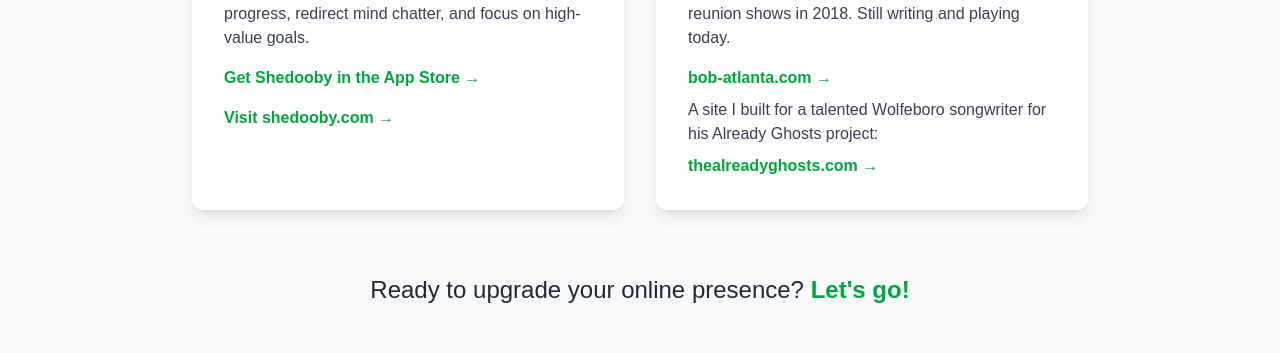
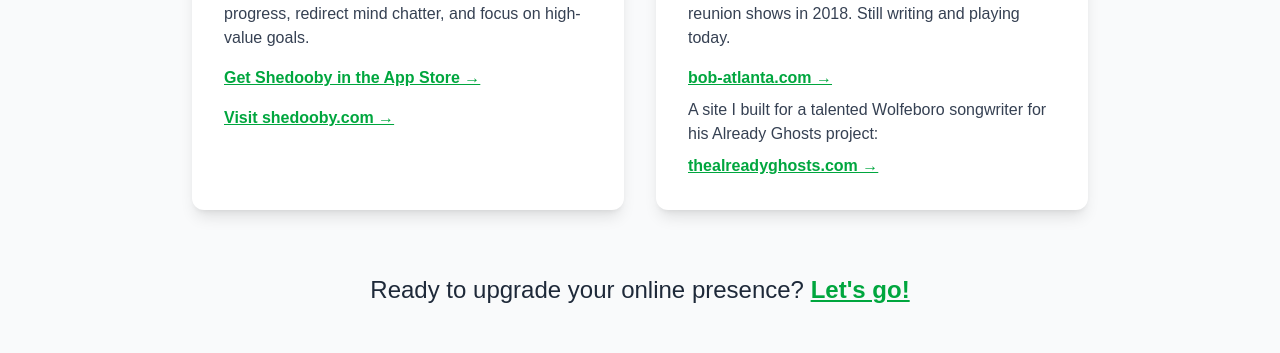
Before and after one commit to DonutsInTheSnow/rich-hudson-net, a Next.js app: page /about in a window 1280 px wide. Shown: the part 1248-1601 px from the top of the page. Built offline with nearby package versions, Linux system fonts and the light colour scheme.

Commit message:
make links underline and uniform color

```diff
--- a/src/app/about/page.tsx
+++ b/src/app/about/page.tsx
@@ -45,10 +45,10 @@ export default function AboutPage() {
               <p className="text-gray-700">
                 An iOS app I created to help people break bad habits and stay off social media for 8 weeks. Track progress, redirect mind chatter, and focus on high-value goals.
               </p>
-              <a href="https://apps.apple.com/us/app/shedooby/id6748308602" target="_blank" rel="noopener" className="mt-4 inline-block text-green-600 font-semibold hover:underline">
+              <a href="https://apps.apple.com/us/app/shedooby/id6748308602" target="_blank" rel="noopener" className="mt-4 inline-block text-green-600 font-semibold underline hover:text-blue-600">
                 Get Shedooby in the App Store →
               </a>
-              <a href="https://shedooby.com" target="_blank" rel="noopener" className="mt-4 inline-block text-green-600 font-semibold hover:underline">
+              <a href="https://shedooby.com" target="_blank" rel="noopener" className="mt-4 inline-block text-green-600 font-semibold underline hover:text-blue-600">
                 Visit shedooby.com →
               </a>
             </div>
@@ -59,11 +59,11 @@ export default function AboutPage() {
                 Guitarist, songwriter, and co-founder of BOB (1990s Atlanta band). Five albums, East Coast tours, and reunion shows in 2018. Still writing and playing today.
               </p>
               <div className="mt-4 space-y-2">
-                <a href="https://bob-atlanta.com" target="_blank" rel="noopener" className="block text-green-600 font-semibold hover:underline">
+                <a href="https://bob-atlanta.com" target="_blank" rel="noopener" className="block text-green-600 font-semibold underline hover:text-blue-600">
                   bob-atlanta.com →
                 </a>
                 <p className="text-gray-700">A site I built for a talented Wolfeboro songwriter for his Already Ghosts project:</p>
-                <a href="https://thealreadyghosts.com" target="_blank" rel="noopener" className="block text-green-600 font-semibold hover:underline">
+                <a href="https://thealreadyghosts.com" target="_blank" rel="noopener" className="block text-green-600 font-semibold underline hover:text-blue-600">
                   thealreadyghosts.com →
                 </a>
               </div>
@@ -72,7 +72,7 @@ export default function AboutPage() {
 
           <div className="mt-16 text-center">
             <p className="text-2xl text-gray-800">
-              Ready to upgrade your online presence? <Link href="/#contact" className="text-green-600 font-bold hover:underline">Let&apos;s go!</Link>
+              Ready to upgrade your online presence? <Link href="/#contact" className="text-green-600 font-bold underline hover:text-blue-600">Let&apos;s go!</Link>
             </p>
           </div>
         </div>
--- a/src/app/blog/page.tsx
+++ b/src/app/blog/page.tsx
@@ -56,7 +56,7 @@ export default async function IndexPage() {
             )}
 
               <div className="p-6">
-                <h2 className="text-2xl font-semibold mb-2 group-hover:text-blue-600 transition">
+                <h2 className="text-2xl font-semibold mb-2 text-green-600 underline group-hover:text-blue-600 transition">
                   {post.title}
                 </h2>
                 <p>{new Date(post.publishedAt).toLocaleDateString()}</p>
--- a/src/app/case-studies/page.tsx
+++ b/src/app/case-studies/page.tsx
@@ -115,14 +115,13 @@ export default function CaseStudiesPage() {
                   <div className="bg-white rounded-xl shadow-[inset_0_0_7px_2px_rgba(0,0,0,0.1)] p-8">
                     {/* Title + Icon Row */}
                     <div className="flex items-center gap-3 mb-3">
-                      <ArrowTopRightOnSquareIcon className="h-6 w-6 text-green-600 shrink-0" />
                       <a
                         href={c.url}
                         target="_blank"
                         rel="noopener noreferrer"
-                        className="text-2xl font-bold text-green-600 hover:underline"
+                        className="text-2xl font-bold text-green-600 underline hover:text-blue-600"
                       >
-                        {c.title}
+                        <ArrowTopRightOnSquareIcon className="h-6 w-6 shrink-0 inline-flex pe-1" />{c.title}
                       </a>
                     </div>
 
--- a/src/app/privacy-policy/page.tsx
+++ b/src/app/privacy-policy/page.tsx
@@ -36,7 +36,7 @@ export default function PrivacyPolicy() {
           <h2 className="text-3xl font-bold text-gray-900 mt-12">Contact</h2>
           <p>
             If you have any questions about this Privacy Policy, please use the{' '}
-            <Link href="/#contact" className="text-blue-600 hover:underline font-medium">
+            <Link href="/#contact" className="text-green-600 underline hover:text-blue-600 font-semibold">
               Contact form
             </Link>{' '}
             on the home page.
--- a/src/app/site-specs/page.tsx
+++ b/src/app/site-specs/page.tsx
@@ -2,7 +2,7 @@
 'use client';
 
 import Image from 'next/image';
-import Link from 'next/link';
+// import Link from 'next/link';
 import { CheckIcon } from '@heroicons/react/24/solid';
 import { motion, Variants } from 'framer-motion';
 
@@ -44,7 +44,7 @@ export default function SiteSpecsPage() {
               src="/assets/img/site-specs.webp"
               alt="Screenshot of richhudson.net hero section"
               fill
-              className="object-contain bg-gray-100 shadow-[inset_0_0_7px_2px_rgba(0,0,0,0.1)]"
+              className="object-contain bg-gray-100 shadow-[inset_0_0_7px_2px_rgba(0,0,0,0.1)] p-5"
               priority
             />
           </div>
@@ -52,7 +52,7 @@ export default function SiteSpecsPage() {
           {/* Intro Text */}
           <div className="text-xl max-w-none text-gray-700 space-y-6 order-1 md:order-2">
             <p>
-              <strong>richhudson.net</strong> is my active portfolio, built to showcase the kind of fast, modern, high-performance websites I create for clients.
+              <strong>richhudson.net</strong> is my active portfolio, built to showcase the kind of fast, modern, high-performance websites I can create for clients.
             </p>
 
             <p>
@@ -60,15 +60,15 @@ export default function SiteSpecsPage() {
             </p>
 
             <p>
-              It serves as a real-world example of the clean, high-performance websites I deliver — using modern tools that prioritize speed, SEO, and long-term maintainability over outdated or bloated platforms.
+              It uses modern tools that prioritize speed, SEO, and long-term maintainability over outdated or bloated platforms. It was built leveraging AI tools to generate some assets, like the landing page video, and to streamline development.
             </p>
 
-            <p>
+            {/* <p>
               Want a site like this, customized for your brand and goals?{' '}
               <Link href="/#contact" className="text-blue-600 font-bold hover:underline">
                 Let&apos;s talk.
               </Link>
-            </p>
+            </p> */}
           </div>
         </div>
 
```
